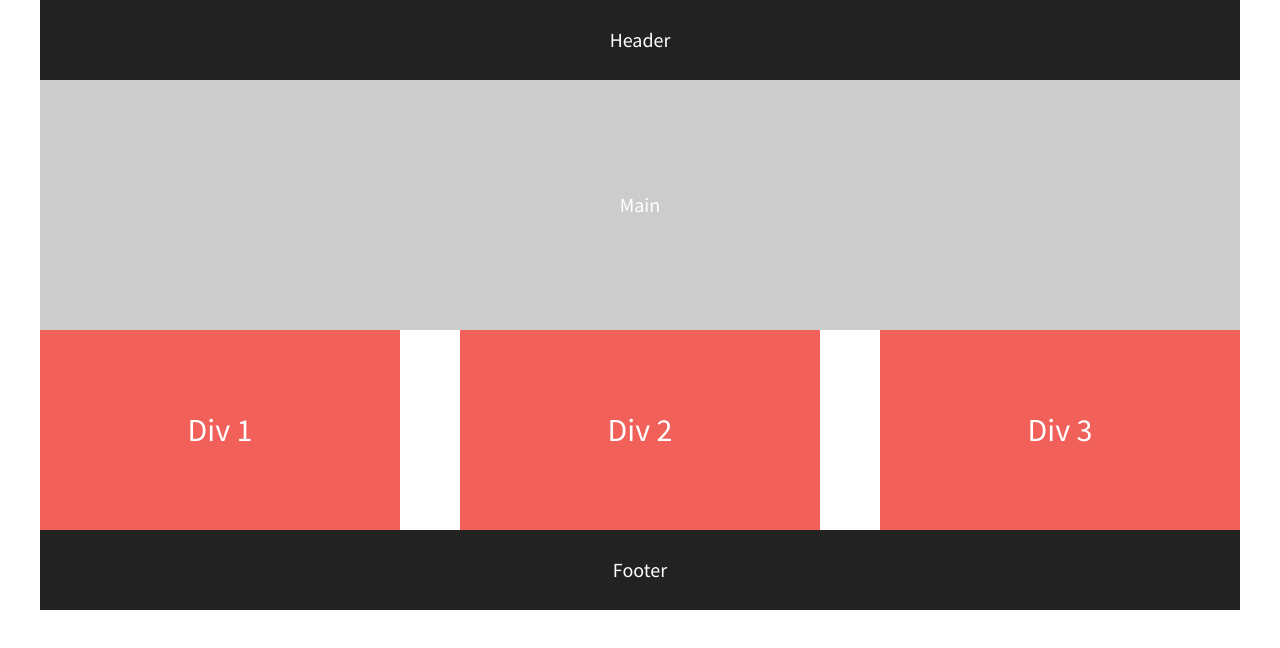
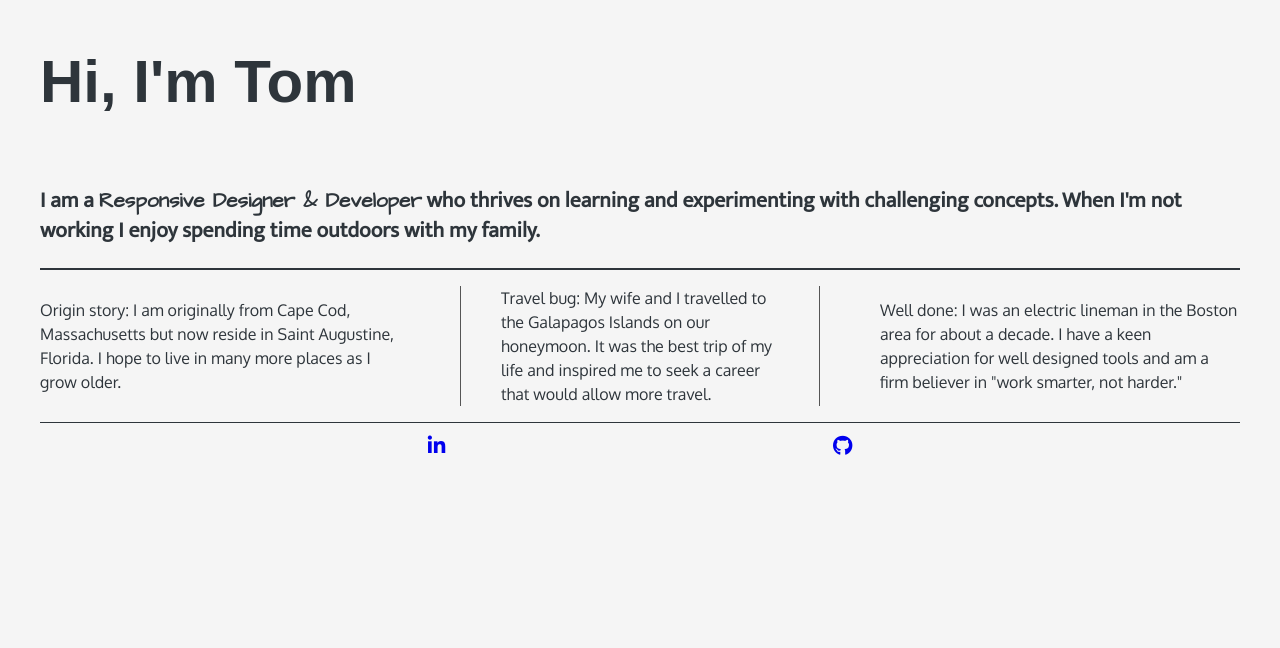
Before and after one commit to thomas-hurrie/flexbox-layout, a plain HTML site: page index.html in a window 1280 px wide. Drawn offline with nearby package versions, Linux system fonts and the light colour scheme; a web font is replaced by a local one.

Commit message:
Personalized content

```diff
--- a/css/main.css
+++ b/css/main.css
@@ -96,61 +96,81 @@ textarea {
    ========================================================================== */
 
 html {
-  background-color: #fff;
+  background-color: whitesmoke;
+  color: rgb(46, 53, 59);
   height: 100%;
+  width: 100%;
+  font-size: 16px;
+}
+
+body {
+  font-family: 'Oxygen', sans-serif;
+  padding: 0 2rem;
+  font-size: 1.25rem;
+  background-color: whitesmoke;
+  color: rgb(46, 53, 59);
+  display: flex;
+  justify-content: center;
+}
+
+.flex-container {
+    display: flex;
+    justify-content: space-between;
+    flex-flow: row wrap;
+    max-width: 1200px;
+  }
+
+header {
+  display: flex;
+  justify-content: flex-start;
+  background-color: whitesmoke;
+  color: rgb(46, 53, 59);
   width: 100%;
 }
 
-body {
-  font-family: 'Source Sans Pro', sans-serif;
-  padding: 0 2em;
-  font-size: 1.25em;
-  height: 100%;
-  color: #fff;
+header h1 {
+    font-size: 3em;
+    font-family: 'Farro', sans-serif;
 }
 
-header,
+span {
+    font-size: 1.3rem;
+    font-family: 'Architects Daughter', sans-serif;
+}
+
 footer {
   display: flex;
-  justify-content: center;
+  justify-content: space-evenly;
   align-items: center;
-  background-color: #222;
-  height: 80px;
+  background-color: whitesmoke;
+  color: rgb(46, 53, 59);
   width: 100%;
+  border-top: .1rem solid rgb(46, 53, 59);
+  padding-top: .5rem;
 }
 
 main {
   display: flex;
   justify-content: center;
-  align-items: center;
-  background-color: #ccc;
-  height: 250px;
+  background-color: whitesmoke;
+  color: rgb(46, 53, 59);
   width: 100%;
+  border-bottom: .1em solid rgb(46, 53, 59);
 }
 
-header,
-footer,
-main {
-
-}
-
-.flex-container {
-  display: flex;
-  justify-content: space-between;
-  align-items: center;
-  flex-flow: wrap;
+main h3 {
+    font-size: 1.35rem;
+    font-family: 'Mukta', sans-serif;
 }
 
 .flex-items {
   display: flex;
   justify-content: center;
   align-items: center;
-  color: #fff;
-  line-height: 1.5em;
-  font-size: 1.6em;
-  background-color: #f16059;
-  width: 30%;
-  height: 200px;
+  background-color: whitesmoke;
+  color: rgb(46, 53, 59);
+  line-height: 1.5rem;
+  font-size: 1rem;
 }
 
 /* ==========================================================================
@@ -235,15 +255,17 @@ main {
 
 /* If you'd like to try a different layout on Desktop and larger screens: */
 @media (min-width: 1200px) {
-  #div-1,
-  #div-2{
-      /* set your flex value to 1 50% */
+    .flex-items {
+        flex-basis: 30%;
+        border-bottom: none;
+      }
+
+      #div-2 p {
+        border-left: 1px solid #555;
+        border-right: 1px solid #555;
+        padding: 0 40px;
+      }
   }
-
-  #div-3 {
-    /* set your flex value to 1 100% */
-  }
-}
 
 @media print,
        (-webkit-min-device-pixel-ratio: 1.25),
--- a/index.html
+++ b/index.html
@@ -12,8 +12,9 @@
 
         <link rel="stylesheet" href="css/normalize.css">
         <link rel="stylesheet" href="css/main.css">
-        <script src="js/vendor/modernizr-2.8.3.min.js"></script>
-        <link href="https://fonts.googleapis.com/css?family=Lora|Source+Sans+Pro:400,700" rel="stylesheet">
+        <script src="https://kit.fontawesome.com/0d836ab99e.js" crossorigin="anonymous"></script>        <link href="https://fonts.googleapis.com/css?family=Lora|Source+Sans+Pro:400,700" rel="stylesheet">
+        <link rel="preconnect" href="https://fonts.gstatic.com">
+        <link href="https://fonts.googleapis.com/css2?family=Architects+Daughter&family=Farro&family=Mukta&family=Oxygen&display=swap" rel="stylesheet">
     </head>
     <body>
         <!--[if lt IE 8]>
@@ -22,18 +23,25 @@
 
         <!-- Add your site or application content here -->
         <section class="flex-container">
-            <header>Header</header>
-            <main>Main</main>
+            <header>
+                <h1>Hi, I'm Tom</h1>
+            </header>
+            <main>
+                <h3>I am a <span>Responsive Designer & Developer</span> who thrives on learning and experimenting with challenging concepts. When I'm not working I enjoy spending time outdoors with my family.</h3>
+            </main>
             <div id="div-1" class="flex-items">
-                Div 1
+                <p>Origin story: I am originally from Cape Cod, Massachusetts but now reside in Saint Augustine, Florida. I hope to live in many more places as I grow older.</p>
             </div>
             <div id="div-2" class="flex-items">
-                Div 2
+                <p>Travel bug: My wife and I travelled to the Galapagos Islands on our honeymoon. It was the best trip of my life and inspired me to seek a career that would allow more travel.</p>
             </div>
             <div id="div-3" class="flex-items">
-                Div 3
+                <p>Well done: I was an electric lineman in the Boston area for about a decade. I have a keen appreciation for well designed tools and am a firm believer in "work smarter, not harder."</p>
             </div>
-            <footer>Footer</footer>
+            <footer>
+                    <a href="https://www.linkedin.com/in/thomas-hurrie-480614b8/"><i class="fab fa-linkedin-in"></i></a>
+                    <a href="https://github.com/RomasHurker"><i class="fab fa-github"></i></a>
+            </footer>
         </section>
 
         <script src="https://ajax.googleapis.com/ajax/libs/jquery/1.11.3/jquery.min.js"></script>
```
Also changed, not shown: img/envelope.png (added), img/github.png (added), img/instagram.png (added), img/linkedin.png (added), img/tumblr.png (added), img/twitter.png (added).
